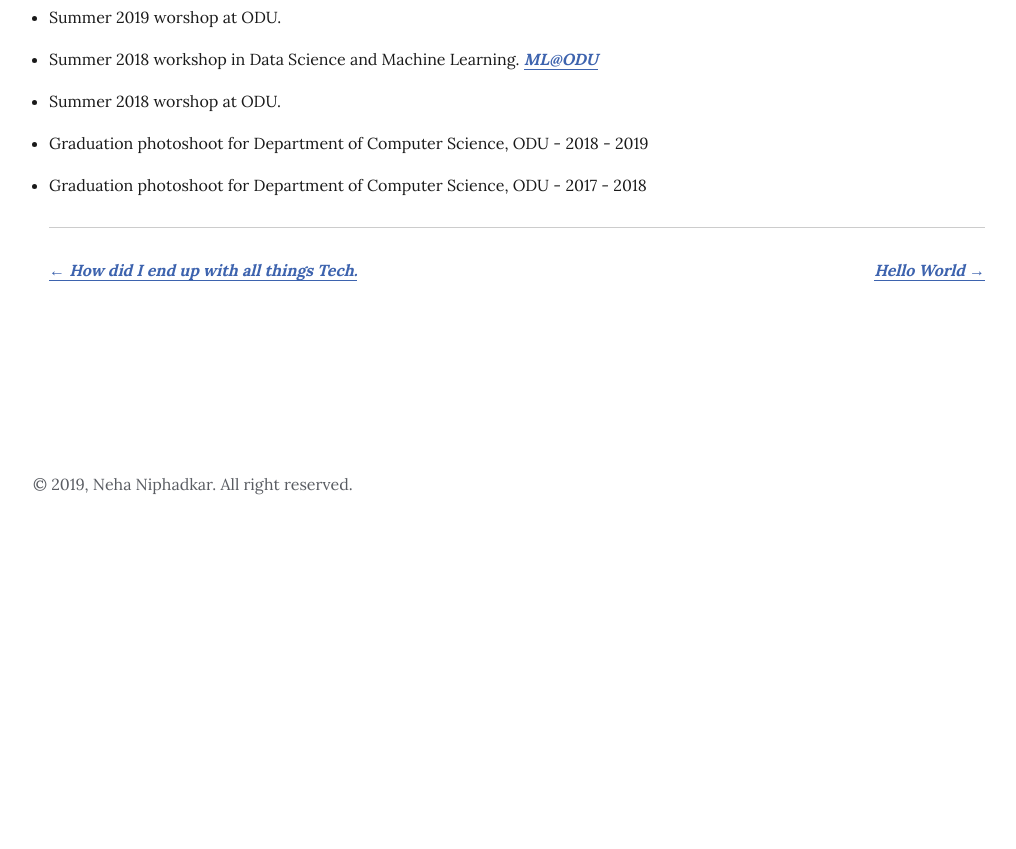
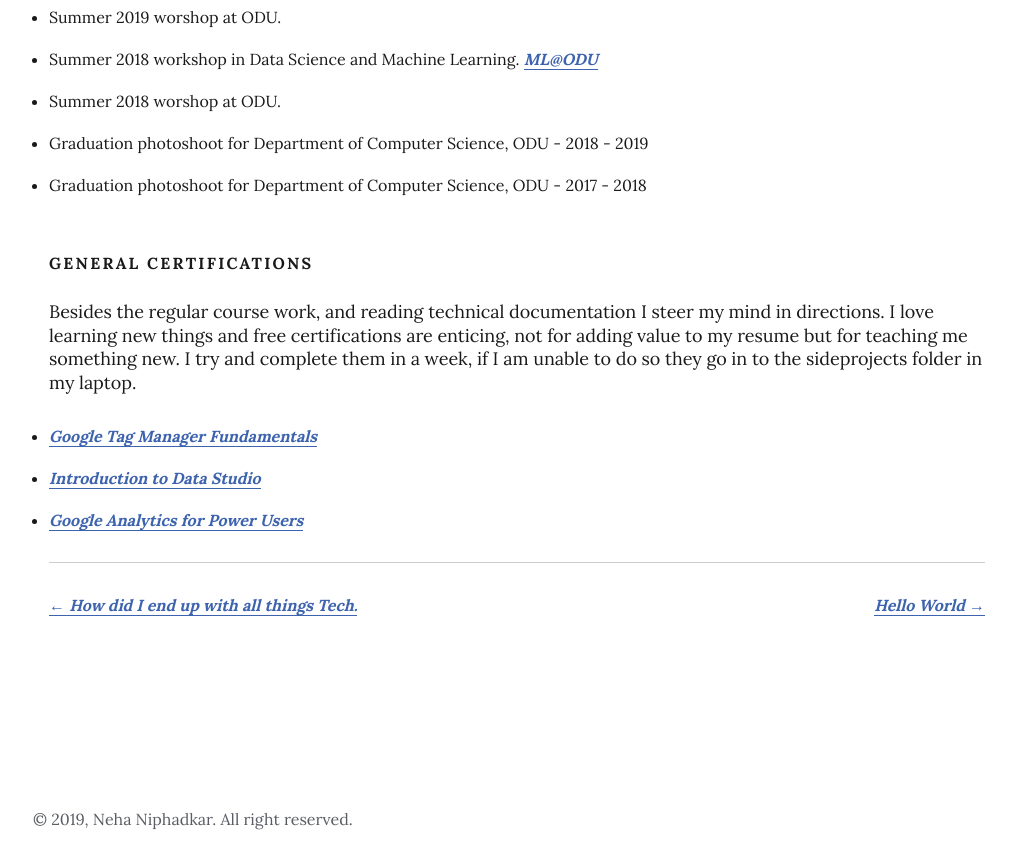
Before and after one commit to niphadkarneha/gatsby-blog-neha, a Gatsby site: page /resume/ in a window 1280 px wide. Shown: the part 3551-4400 px from the top of the page, without its empty margins (123-1139 px from the left). Before the commit the page ends 4065 px from the top, so only its background shows below. Built offline with nearby package versions, Linux system fonts and the light colour scheme; Gatsby itself is replaced by a stand-in of ours; some packages are replaced by stand-ins of ours.

Commit message:
additions to my resume

```diff
--- a/content/pages/resume.md
+++ b/content/pages/resume.md
@@ -88,3 +88,12 @@ Yashraj Ahluwalia - The Moonshot Factory [Google].
 - Summer 2018 worshop at ODU.
 - Graduation photoshoot for Department of Computer Science, ODU - 2018 - 2019
 - Graduation photoshoot for Department of Computer Science, ODU - 2017 - 2018
+
+
+#### General Certifications
+
+Besides the regular course work, and reading technical documentation I steer my mind in directions. I love learning new things and free certifications are enticing, not for adding value to my resume but for teaching me something new. I try and complete them in a week, if I am unable to do so they go in to the sideprojects folder in my laptop.
+
+- [Google Tag Manager Fundamentals](https://analytics.google.com/analytics/academy/certificate/2NV5kQ_hSE6RB_ifYpZ71w)
+- [Introduction to Data Studio](https://analytics.google.com/analytics/academy/certificate/x7AIf5_cQ92eAHkdaF_47g)
+- [Google Analytics for Power Users](https://analytics.google.com/analytics/academy/certificate/PSdLr-jwT26M1R7Zj5FTaQ)
```
Also changed, not shown: README.md.
